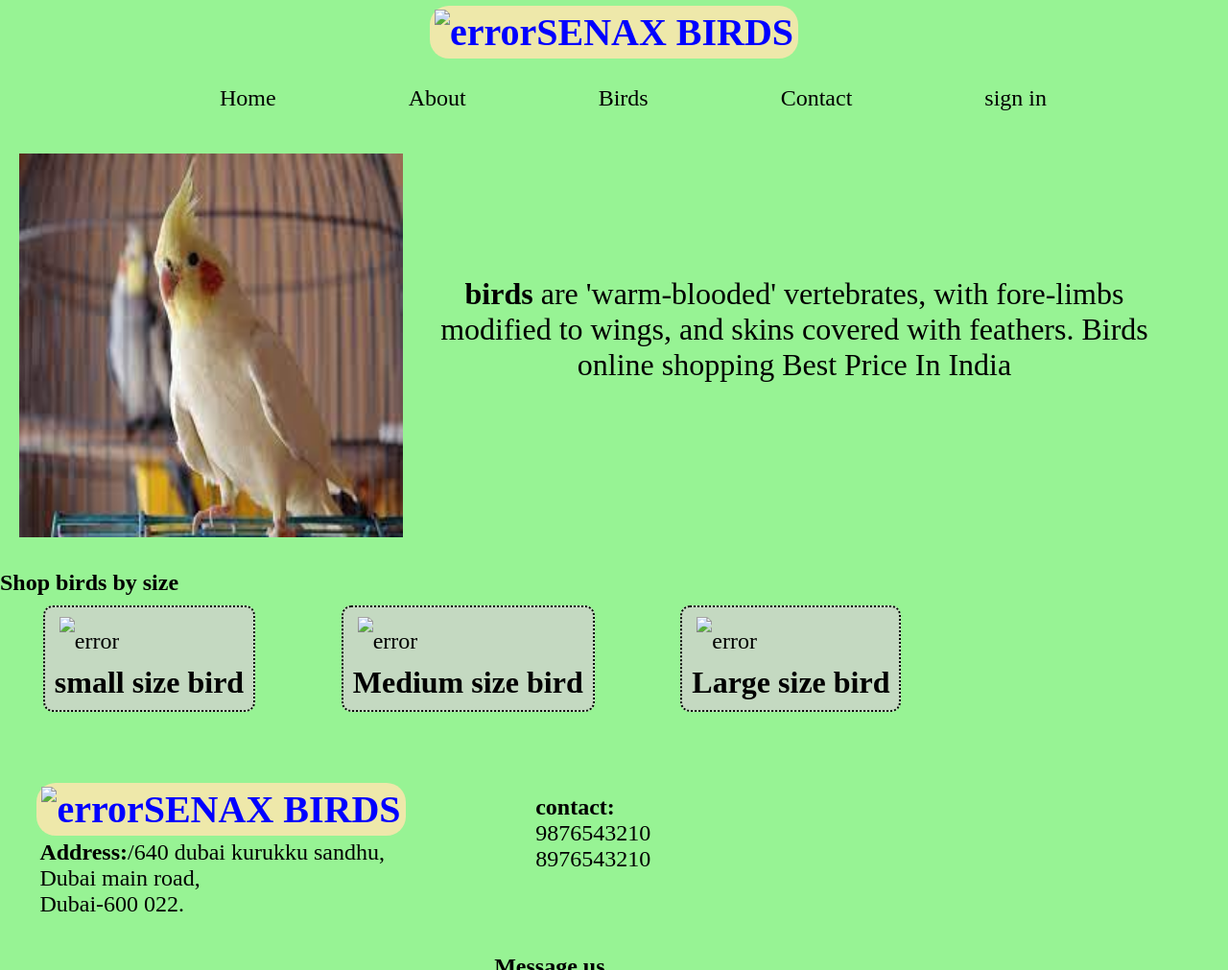
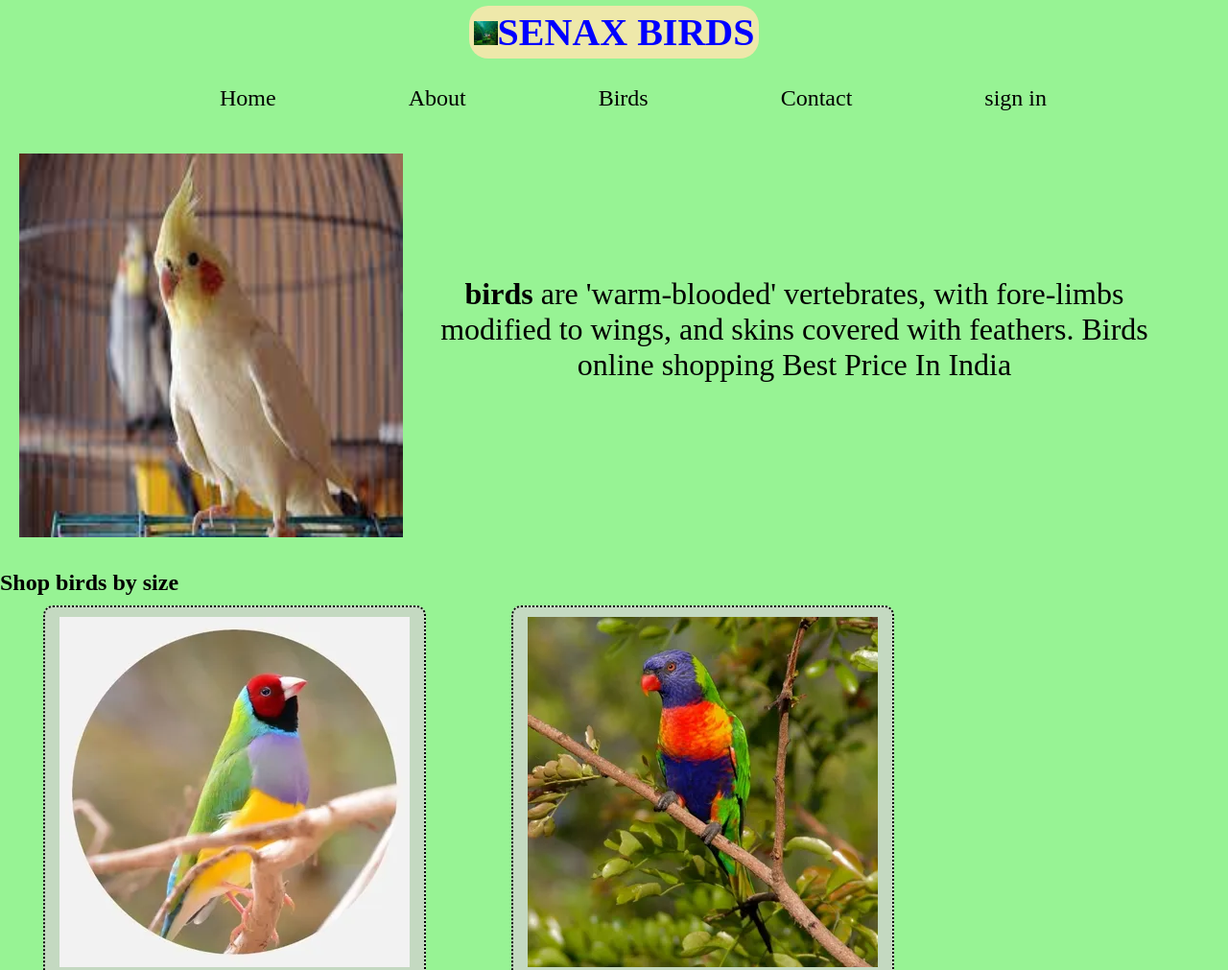
Before and after one commit to Nallasenathipathi/html_project2, a plain HTML site: page index.html in a window 1280 px wide. Shown: the top 1011 px of the page at 96% size. Drawn offline with Linux system fonts and the light colour scheme; files whose address does not match are found by name.

Commit message:
Update index.html

```diff
--- a/index.html
+++ b/index.html
@@ -11,7 +11,7 @@
     <div>
         <header>
 
-            <h1 class="title"><img id="icon" src="image/bg1.jfif" alt="error">SENAX BIRDS</h1>
+            <h1 class="title"><img id="icon" src="bg1.jfif" alt="error">SENAX BIRDS</h1>
 
         </header>
         <nav>
@@ -31,9 +31,9 @@
             </div>
             <div class="para">
                 <h1>Shop birds by size</h1>
-                <div class="p2img"><a href="small.html"><img src="image/size/small.jpeg" alt="error"></a><p class="p2p">small size bird</p></div>
-                <div class="p2img"><a href="medium.html"><img src="image/size/medium.jpeg" alt="error"></a><p class="p2p">Medium size bird</p></div>
-                <div class="p2img"><a href="big.html"><img src="image/size/big.jpeg" alt="error"></a><p class="p2p">Large size bird</p></div>
+                <div class="p2img"><a href="small.html"><img src="small.jpeg" alt="error"></a><p class="p2p">small size bird</p></div>
+                <div class="p2img"><a href="medium.html"><img src="medium.jpeg" alt="error"></a><p class="p2p">Medium size bird</p></div>
+                <div class="p2img"><a href="big.html"><img src="big.jpeg" alt="error"></a><p class="p2p">Large size bird</p></div>
                 <br class="clear">
             </div>
 
@@ -41,7 +41,7 @@
         </section>
         <footer>
             <div class="footd">
-                <h1 class="title"><img id="icon" src="image/bg1.jfif" alt="error">SENAX BIRDS</h1>
+                <h1 class="title"><img id="icon" src="bg1.jfif" alt="error">SENAX BIRDS</h1>
                 <p class="address"><b>Address:</b>/640 dubai kurukku sandhu,<br>Dubai main road,<br>Dubai-600 022.</p>
             </div>
 
```
